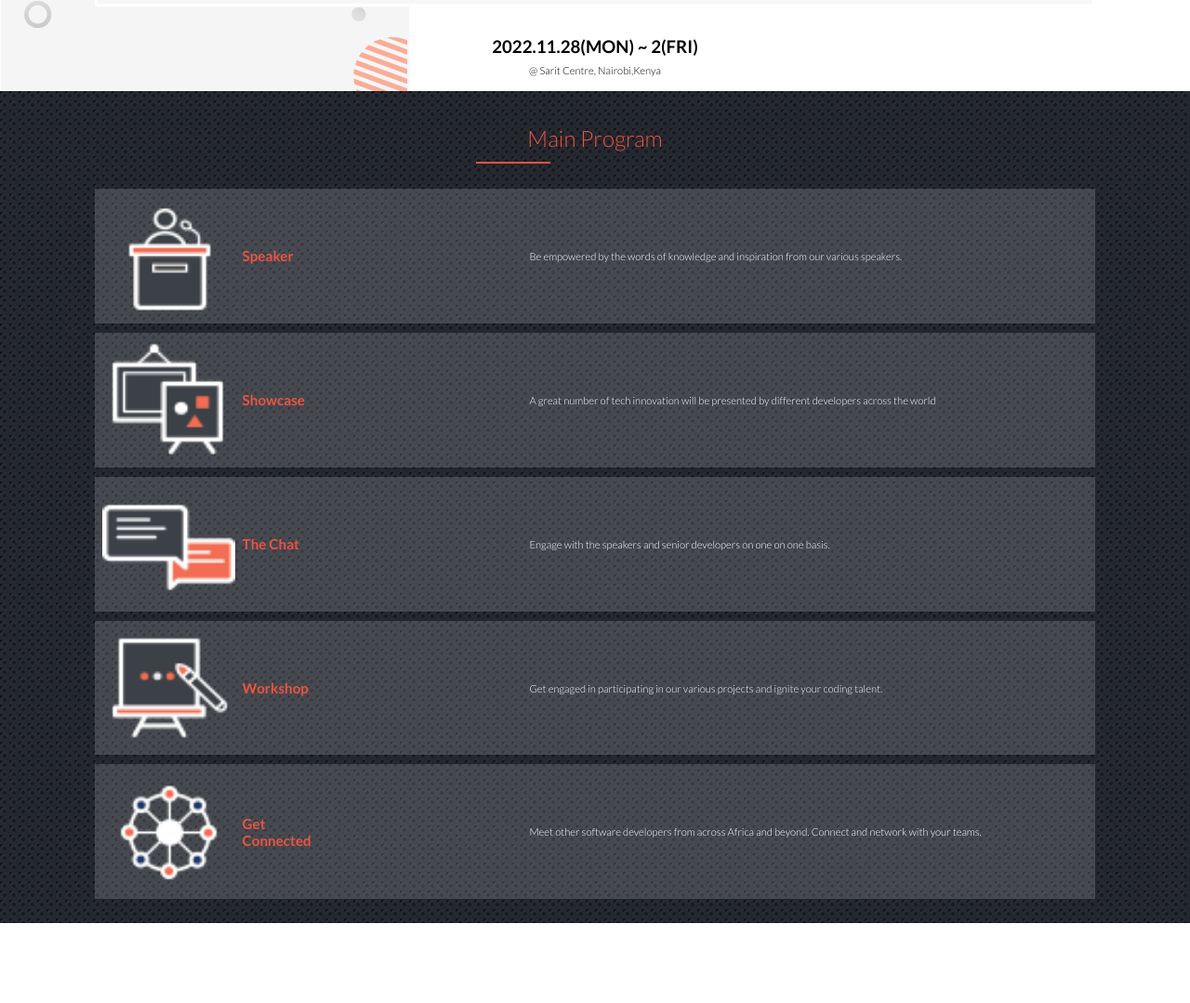
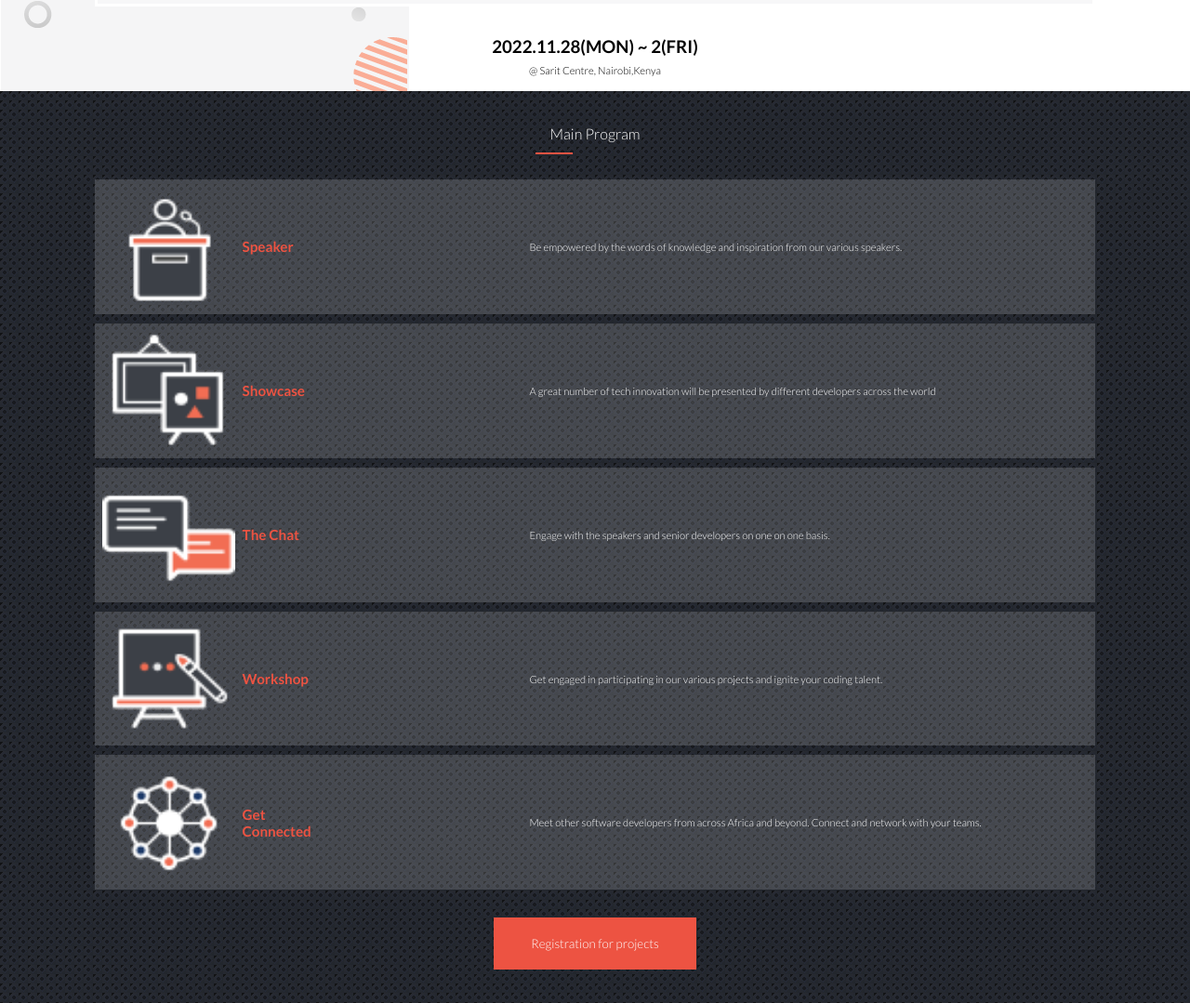
Before and after one commit to felixDev22/Africa-Tech-event, a website: page index.html in a window 1280 px wide. Shown: the part 373-1452 px from the top of the page at 93% size. Before the commit the page ends 1366 px from the top, so only its background shows below. Drawn offline with Linux system fonts and the light colour scheme.

Commit message:
Add registration button

```diff
--- a/index.html
+++ b/index.html
@@ -122,6 +122,13 @@
             </p>
           </div>
         </div>
+        <div class='reg'>
+        <button class='register-btn'><a href="index.html">Registration for projects</i></a>
+        </button>
+        </div>
+
+
+
       </section>
     </main>
   </body>
--- a/style/style.scss
+++ b/style/style.scss
@@ -5,7 +5,8 @@
   padding: 0;
   box-sizing: border-box;
   list-style: none;
-  text-decoration: none;
+  outline: none;
+  border: none;
 }
 $primary-color: #ed5342;
 $secondary-color: #272a31;
@@ -14,11 +15,21 @@ $font: lato, sans-serif;
 $white: #fff;
 $grey-back: #f7f7f8;
 
+@mixin flex {
+  display: flex;
+  align-items: center;
+  justify-content: center;
+}
+
 body {
   font-family: $font;
 }
 .container {
   padding: 1rem 8%;
+}
+a {
+  text-decoration: none;
+  font-family: $font;
 }
 nav {
   display: flex;
@@ -105,15 +116,17 @@ p {
     margin-top: 20px;
     margin-bottom: 40px;
     text-align: center;
+    color: $white;
+    font-size: 1rem;
   }
   .line {
-    width: 80px;
+    width: 40px;
     height: 2px;
     display: flex;
     background: $primary-color;
     position: absolute;
     margin-top: -29px;
-    left: 40%;
+    left: 45%;
   }
 }
 .program-item {
@@ -150,3 +163,16 @@ p {
     flex-basis: 70%;
   }
 }
+.reg {
+  @include flex;
+  margin-top: 30px;
+  margin-bottom: 20px;
+}
+.register-btn {
+  display: flex;
+  background: $primary-color;
+  padding: 20px 40px;
+  a {
+    color: $white;
+  }
+}
```
Also changed, not shown: style/style.css, 1 other file.
